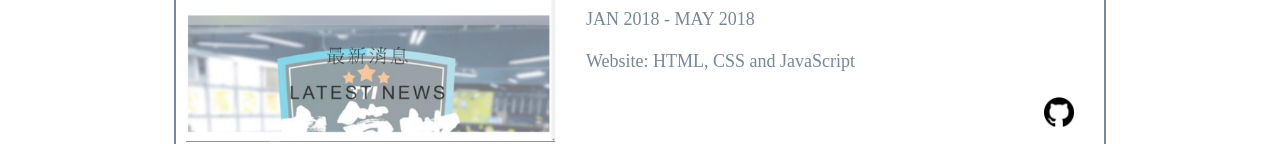
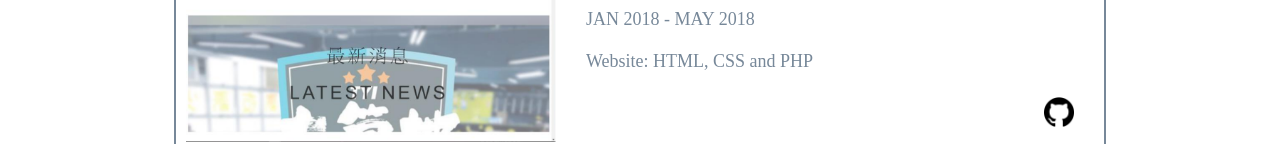
Before and after one commit to bingying0me/Personal-Website, a React (Create React App) app: page / in a window 1280 px wide. Shown: the part 1399-1543 px from the top of the page. Built offline with nearby package versions, Linux system fonts and the light colour scheme.

Commit message:
Add files via upload

```diff
--- a/src/components/Project.js
+++ b/src/components/Project.js
@@ -41,7 +41,7 @@ const Project = () => {
             <div>JAN 2018 - MAY 2018</div>
             <br />
             <div>
-              Website: HTML, CSS and JavaScript
+              Website: HTML, CSS and PHP
             </div>
           </div>
           <div className="project-link">
```
